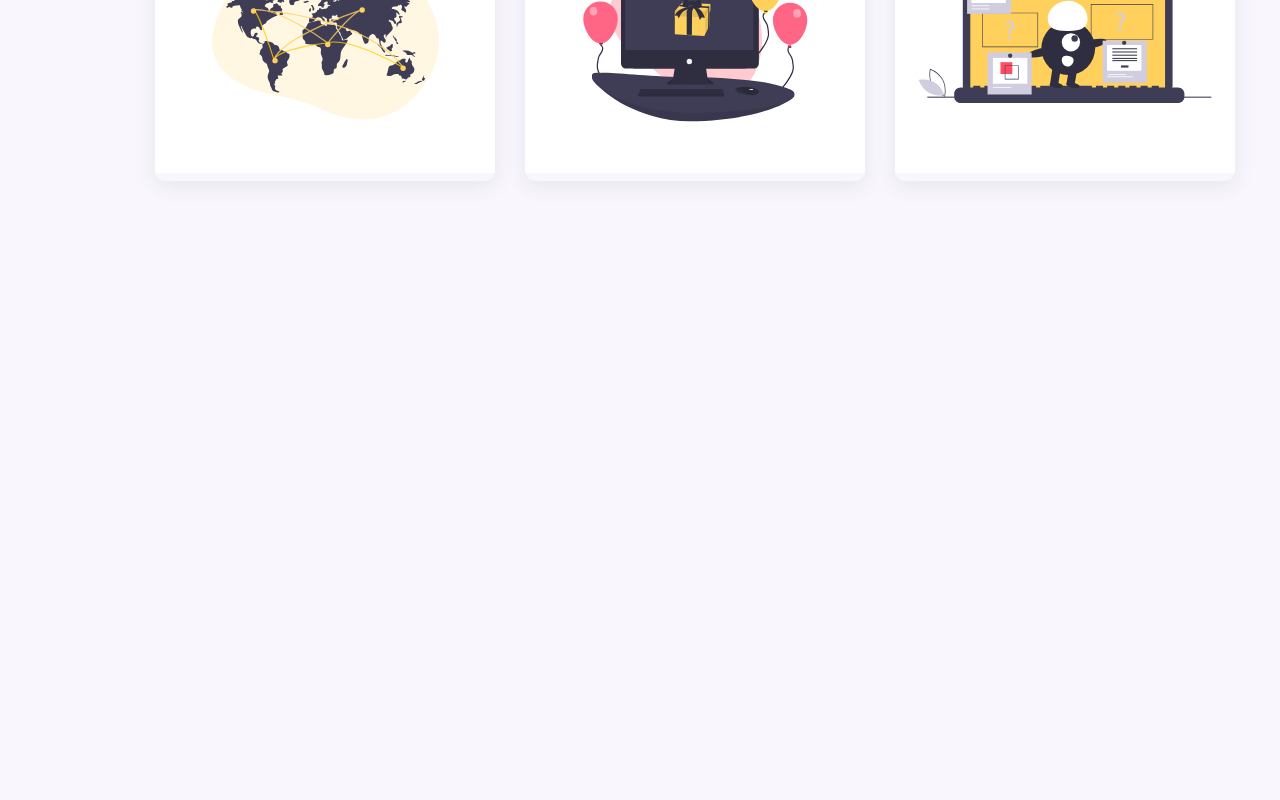
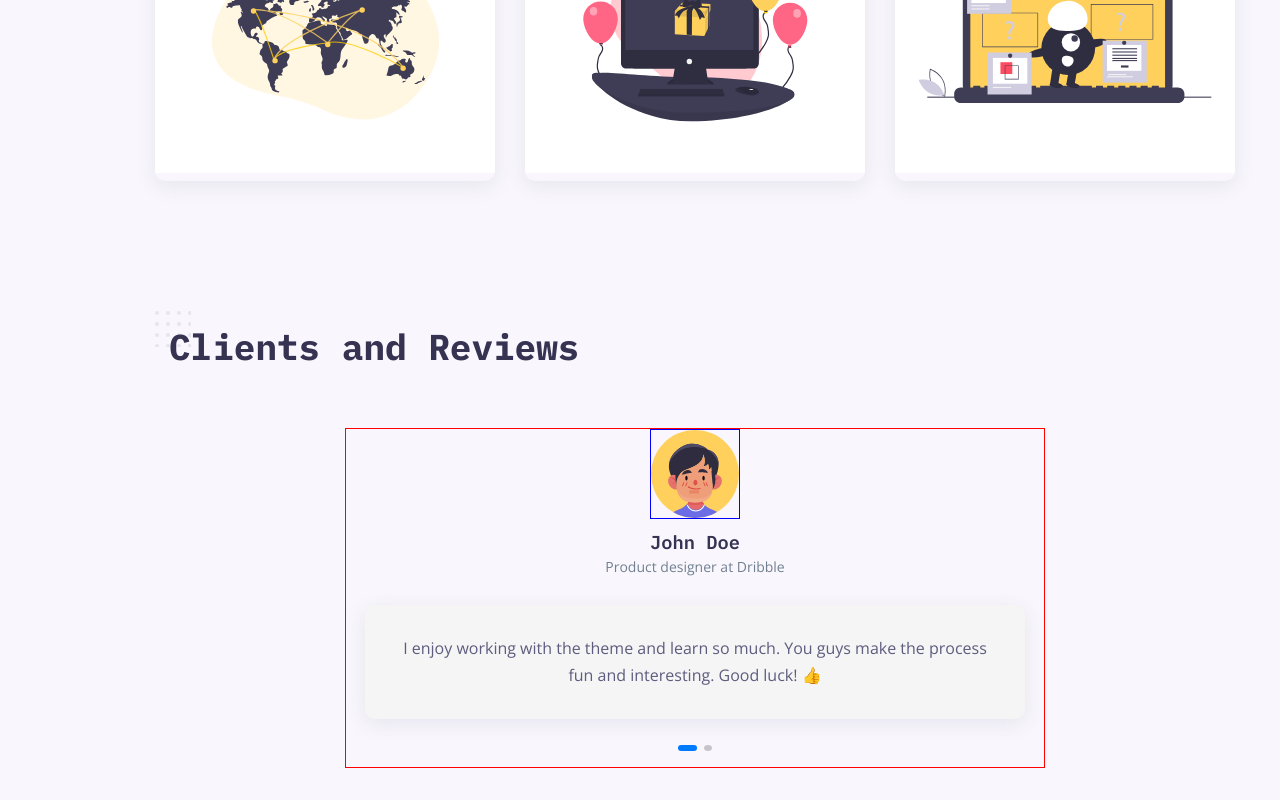
Before and after one commit to abram-stack/react-bimportfoliov2, a React (Vite) app: page / in a window 1280 px wide. Shown: the part 3440-4240 px from the top of the page. Before the commit the page ends 3653 px from the top, so only its background shows below. Built offline with nearby package versions, Linux system fonts and the light colour scheme.

Commit message:
testimonials, slider/swiperJs

```diff
--- a/package.json
+++ b/package.json
@@ -12,7 +12,8 @@
   "dependencies": {
     "react": "^18.2.0",
     "react-dom": "^18.2.0",
-    "react-icons": "^4.12.0"
+    "react-icons": "^4.12.0",
+    "swiper": "^11.0.5"
   },
   "devDependencies": {
     "@types/react": "^18.2.37",
--- a/src/App.jsx
+++ b/src/App.jsx
@@ -9,6 +9,7 @@
 import Services from './components/services/Services';
 import Resume from './components/resume/Resume';
 import Portfolio from './components/portfolio/Portfolio';
+import Testimonials from './components/testimonials/Testimonials';
 
 
 function App() {
@@ -23,6 +24,7 @@
         <Services />
         <Resume/>
         <Portfolio/>
+        <Testimonials/>
       </main>
     </>
   )
--- /dev/null
+++ b/src/components/testimonials/Testimonials.jsx
@@ -0,0 +1,43 @@
+import React from 'react'
+import { testimonials } from '../../data/testimonials'
+import './testimonials.css'
+import { Pagination} from 'swiper/modules'
+
+import { Swiper, SwiperSlide } from 'swiper/react'
+
+// Import Swiper styles
+import 'swiper/css'
+import 'swiper/css/pagination'
+
+
+export default function Testimonials() {
+  return (
+    <div className='container section testimonials'>
+      <h2 className='section--title'>Clients and Reviews</h2>
+
+      <Swiper
+        modules={[Pagination]}
+        spaceBetween={30}
+        slidesPerView={1}
+        pagination={{ clickable: true }}
+        loop={true}
+        grabCursor={true}
+        // scrollbar={{ draggable: true }}
+        // onSwiper={(swiper) => console.log(swiper)}
+        // onSlideChange={() => console.log('slide change')}
+        className='testimonials--container grid'
+      >
+        {testimonials.map((testi) => (
+          <SwiperSlide key={testi.id} className='testimonial--item'>
+            <div className='thumb'>
+              <img src={testi.image} alt={testi.title} />
+            </div>
+            <h3 className='testimonial--title'>{testi.title}</h3>
+            <span className='subtitle'>{testi.subtitle}</span>
+            <div className='comment'>{testi.comment}</div>
+          </SwiperSlide>
+        ))}
+      </Swiper>
+    </div>
+  )
+}
--- /dev/null
+++ b/src/components/testimonials/testimonials.css
@@ -0,0 +1,44 @@
+.testimonials--container{
+  max-width: 700px;
+  border:1px solid red;
+}
+.testimonial--item{
+  text-align: center;
+  padding: 0 1.2rem;
+}
+
+/* using div to cover an image, makes it display block, and place it flex start */
+.thumb{
+  border: 1px solid blue;
+  height: 5.6rem;
+  width: 5.6rem;
+  margin: 0 auto;
+}
+.testimonial--title{
+  margin-top: .75rem;
+}
+.subtitle{
+  color: slategray;
+  font-size: var(--small-font-size);
+}
+.comment{
+  background-color: whitesmoke;
+  padding: 1.875rem;
+  margin-top: 1.5rem ;
+  box-shadow: var(--shadow);
+  border-radius: 10px;
+  margin-bottom: 3rem;
+}
+
+.swiper-pagination-bullet{
+  width: .5rem !important;
+  height: .375rem !important;
+}
+.swiper-pagination-horizontal.swiper-pagination-bullets .swiper-pagination-bullet{
+  margin: 0 .2rem !important;
+}
+.swiper-pagination-bullet-active{
+  width: 1.2rem !important;
+  height: .375rem !important;
+  border-radius: .5rem !important;
+}
--- /dev/null
+++ b/src/data/testimonials.js
@@ -0,0 +1,21 @@
+import Image1 from '../assets/avatar-1.svg'
+import Image3 from '../assets/avatar-3.svg'
+
+export const testimonials = [
+  {
+    id: 1,
+    image: Image1,
+    title: "John Doe",
+    subtitle: "Product designer at Dribble",
+    comment:
+      "I enjoy working with the theme and learn so much. You       guys make the process fun and interesting. Good luck! 👍",
+  },
+  {
+    id: 2,
+    image: Image3,
+    title: "John Doe",
+    subtitle: "Product designer at Dribble",
+    comment:
+      "I enjoy working with the theme and learn so much. You       guys make the process fun and interesting. Good luck! 👍",
+  },
+];
```
Also changed, not shown: 1 other file (tests, documents, lock files or other folders).
